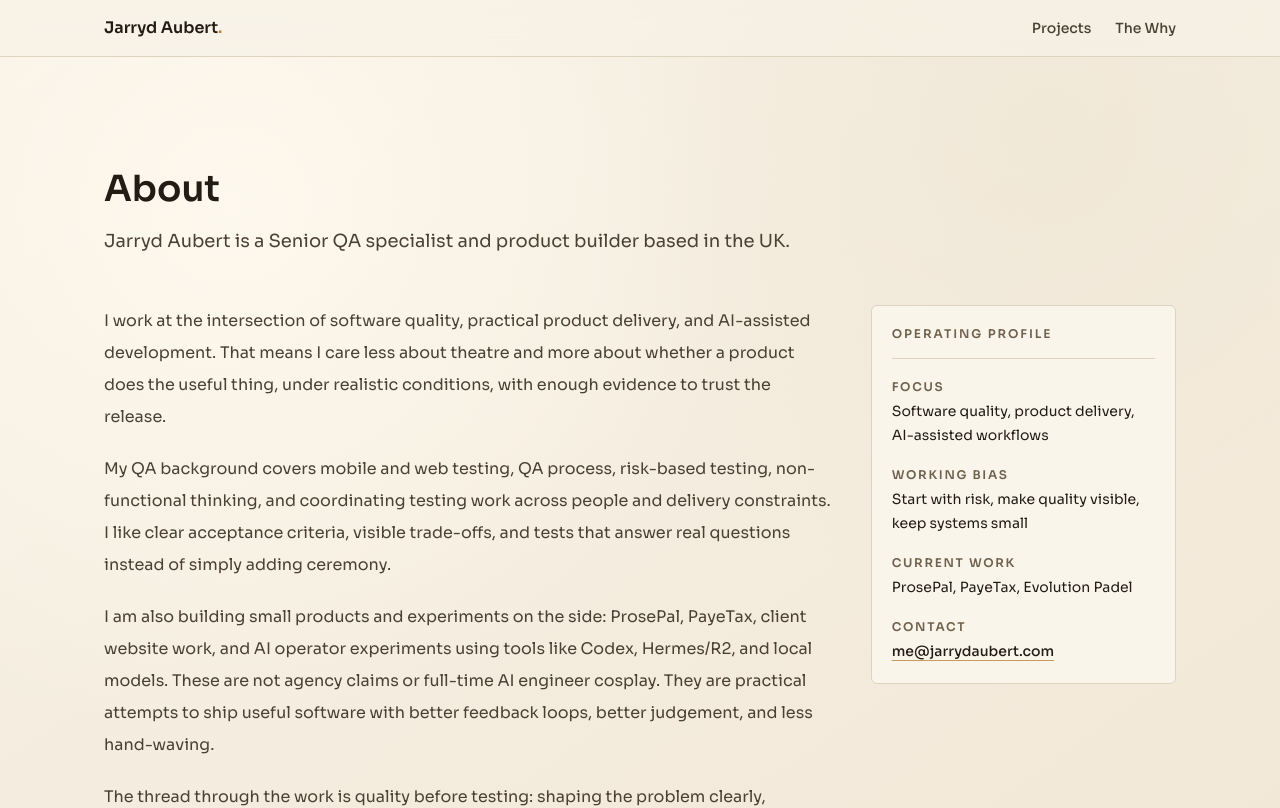
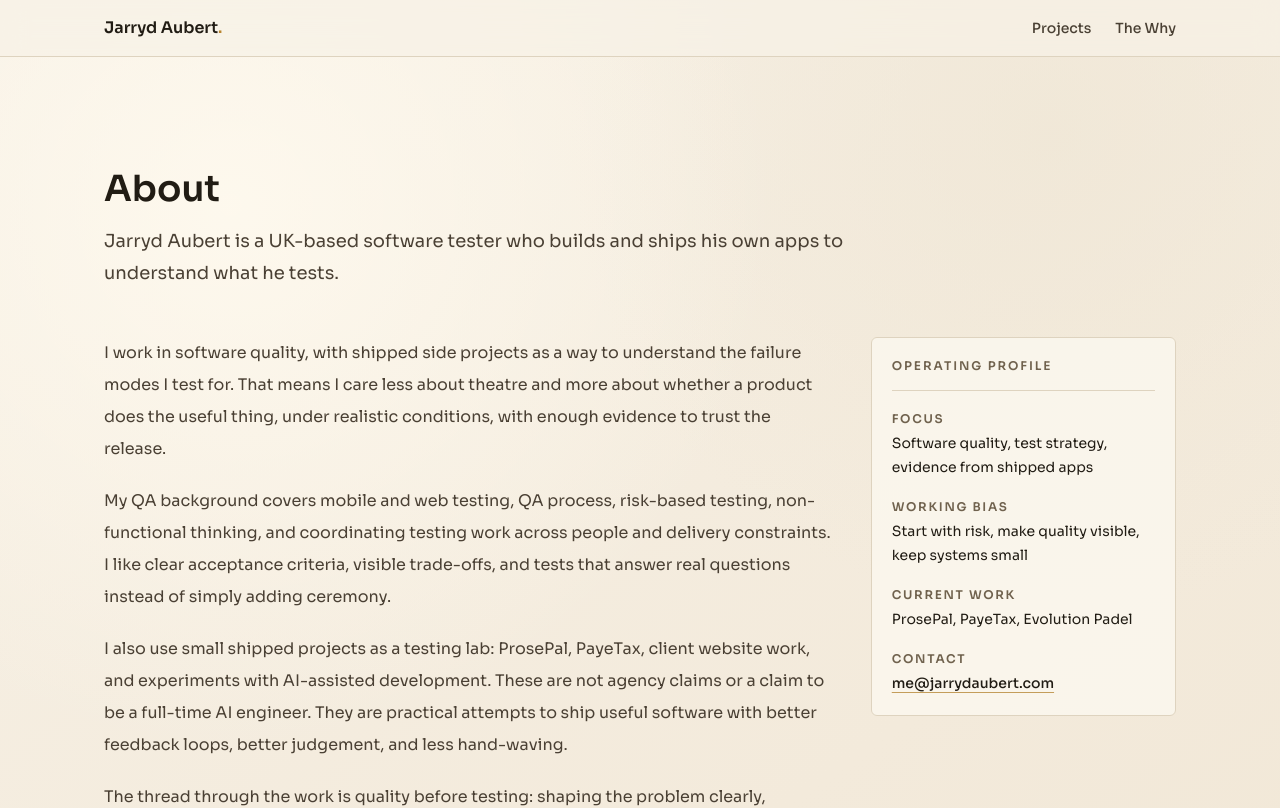
Before and after one commit to jarrydaubert/jarrydaubert.com, a Next.js app: page /about in a window 1280 px wide. Shown: the top 808 px of the page. Built offline with nearby package versions, Linux system fonts and the light colour scheme.

Commit message:
fix: restore tester-first positioning

```diff
--- a/src/app/about/page.tsx
+++ b/src/app/about/page.tsx
@@ -4,13 +4,13 @@ import { buildMetadata } from "@/lib/metadata";
 import { site } from "@/lib/site";
 
 const siteDescription =
-  "About Jarryd Aubert, a UK-based Senior QA specialist and product builder working across quality, delivery, and AI-assisted workflows.";
+  "About Jarryd Aubert, a UK-based software tester who builds and ships his own apps to understand what he tests.";
 
 const focusAreas = [
   "Practical software quality",
   "Test strategy",
-  "AI-assisted development workflows",
-  "Small product shipping",
+  "Testing ambiguous outputs",
+  "Release evidence from shipped apps",
 ];
 
 const workingPrinciples = [
@@ -23,7 +23,7 @@ const workingPrinciples = [
 const operatingProfile = [
   {
     label: "Focus",
-    value: "Software quality, product delivery, AI-assisted workflows",
+    value: "Software quality, test strategy, evidence from shipped apps",
   },
   {
     label: "Working bias",
@@ -47,8 +47,8 @@ export default function AboutPage() {
       <header className="max-w-3xl space-y-4">
         <h1 className="text-3xl font-semibold text-fg sm:text-4xl">About</h1>
         <p className="text-lg leading-8 text-muted">
-          Jarryd Aubert is a Senior QA specialist and product builder based in
-          the UK.
+          Jarryd Aubert is a UK-based software tester who builds and ships his
+          own apps to understand what he tests.
         </p>
       </header>
 
@@ -56,11 +56,11 @@ export default function AboutPage() {
         <div className="max-w-3xl space-y-12">
           <div className="space-y-5 text-base leading-8 text-muted">
             <p>
-              I work at the intersection of software quality, practical product
-              delivery, and AI-assisted development. That means I care less
-              about theatre and more about whether a product does the useful
-              thing, under realistic conditions, with enough evidence to trust
-              the release.
+              I work in software quality, with shipped side projects as a way
+              to understand the failure modes I test for. That means I care
+              less about theatre and more about whether a product does the
+              useful thing, under realistic conditions, with enough evidence to
+              trust the release.
             </p>
             <p>
               My QA background covers mobile and web testing, QA process,
@@ -70,12 +70,12 @@ export default function AboutPage() {
               real questions instead of simply adding ceremony.
             </p>
             <p>
-              I am also building small products and experiments on the side:
-              ProsePal, PayeTax, client website work, and AI operator
-              experiments using tools like Codex, Hermes/R2, and local models.
-              These are not agency claims or full-time AI engineer cosplay. They
-              are practical attempts to ship useful software with better
-              feedback loops, better judgement, and less hand-waving.
+              I also use small shipped projects as a testing lab: ProsePal,
+              PayeTax, client website work, and experiments with AI-assisted
+              development. These are not agency claims or a claim to be a
+              full-time AI engineer. They are practical attempts to ship useful
+              software with better feedback loops, better judgement, and less
+              hand-waving.
             </p>
             <p>
               The thread through the work is quality before testing: shaping the
--- a/src/app/writing/page.tsx
+++ b/src/app/writing/page.tsx
@@ -4,7 +4,7 @@ import { allEssays } from "@/lib/content";
 import { buildMetadata } from "@/lib/metadata";
 
 const siteDescription =
-  "Notes from Jarryd Aubert on software quality, AI-assisted delivery, product building, and shipping discipline.";
+  "Notes from Jarryd Aubert on software testing, quality judgement, building as evidence, and shipping discipline.";
 
 export const metadata: Metadata = buildMetadata({
   title: "Writing",
@@ -23,8 +23,8 @@ export default function WritingPage() {
           Writing
         </h1>
         <p className="text-base leading-7 text-muted">
-          A small index of working notes on software quality, AI-assisted
-          delivery, product building, and shipping discipline.
+          A small index of working notes on software testing, quality
+          judgement, building as evidence, and shipping discipline.
         </p>
       </header>
 
--- a/src/content/projects/ai-operator-experiments.mdx
+++ b/src/content/projects/ai-operator-experiments.mdx
@@ -1,7 +1,7 @@
 ---
 name: "AI operator experiments"
-summary: "Experiments with Codex, Hermes/R2, local models, and evidence-led AI workflows."
-theme: "AI-assisted development, operator workflows, verification, release discipline."
+summary: "Experiments with AI-assisted coding workflows, verification, and release evidence."
+theme: "Operator workflow testing, verification, release discipline."
 status: "Ongoing experiments."
 featured: false
 order: 4
--- a/src/content/projects/evolution-padel.mdx
+++ b/src/content/projects/evolution-padel.mdx
@@ -1,7 +1,7 @@
 ---
 name: "Evolution Padel"
-summary: "Fast, SEO-focused client website."
-theme: "Static site delivery, analytics, SEO, performance, client handover."
+summary: "Live website for a pre-launch client venue."
+theme: "Static site delivery, analytics, SEO, performance, careful client handover."
 status: "Live/client project."
 liveUrl: "https://www.evolutionpadel.uk/"
 previewImage:
--- a/src/content/projects/payetax.mdx
+++ b/src/content/projects/payetax.mdx
@@ -1,8 +1,8 @@
 ---
 name: "PayeTax"
-summary: "UK PAYE/tax calculator product."
-theme: "Practical finance tooling, correctness, edge cases, release evidence."
-status: "In progress."
+summary: "Live UK PAYE, salary, and dividend calculator."
+theme: "Deterministic calculation logic, correctness, edge cases, release evidence."
+status: "Live calculator."
 liveUrl: "https://payetax.co.uk/"
 previewImage:
   src: "https://payetax.co.uk/images/og-image.png"
--- a/src/content/projects/prosepal.mdx
+++ b/src/content/projects/prosepal.mdx
@@ -1,8 +1,8 @@
 ---
 name: "ProsePal"
-summary: "AI-assisted greeting-card writing app."
-theme: "Product building, AI-assisted writing, tone/occasion fit."
-status: "In progress."
+summary: "Live message-writing app."
+theme: "Non-deterministic output evaluation, tone and occasion fit, user outcome testing."
+status: "Live app."
 liveUrl: "https://www.prosepal.app/"
 previewImage:
   src: "https://www.prosepal.app/og-image-v5.jpg"
--- a/src/lib/llms.ts
+++ b/src/lib/llms.ts
@@ -25,14 +25,14 @@ export function buildLlmsTxt(): string {
 
 > ${site.description}
 
-${site.homeDescription} This site gathers the apps and sites he has shipped end to end, with case studies on each, alongside writing on building and testing software.
+${site.homeDescription} This site gathers the apps and sites he has shipped end to end, with case studies on each, alongside writing on testing, building, and shipping software.
 
 ## Pages
 
 - [Home](${absoluteUrl("/")}): Introduction and a guided path into the projects and the reasoning behind them.
 - [About](${absoluteUrl("/about")}): Background, focus areas, how he works, and how to get in touch.
 - [Projects](${absoluteUrl("/projects")}): Index of shipped projects, each with a case study.
-- [Writing](${absoluteUrl("/writing")}): Essays on building and testing software.
+- [Writing](${absoluteUrl("/writing")}): Essays on testing, building, and shipping software.
 
 ## Projects
 
--- a/src/lib/site.ts
+++ b/src/lib/site.ts
@@ -6,7 +6,7 @@ export const site = {
   description:
     "Personal site of Jarryd Aubert, a software tester who builds and ships his own apps to understand what he tests.",
   homeDescription:
-    "Jarryd Aubert builds and ships his own apps and sites to understand what he tests.",
+    "Jarryd Aubert is a software tester who builds and ships his own apps to understand what he tests.",
   jobTitle: "Software Tester",
   locale: "en_GB",
   socials: {
```
Also changed, not shown: src/app/projects/page.tsx (+5 -4 lines), 1 other file (tests, documents, lock files or other folders).
